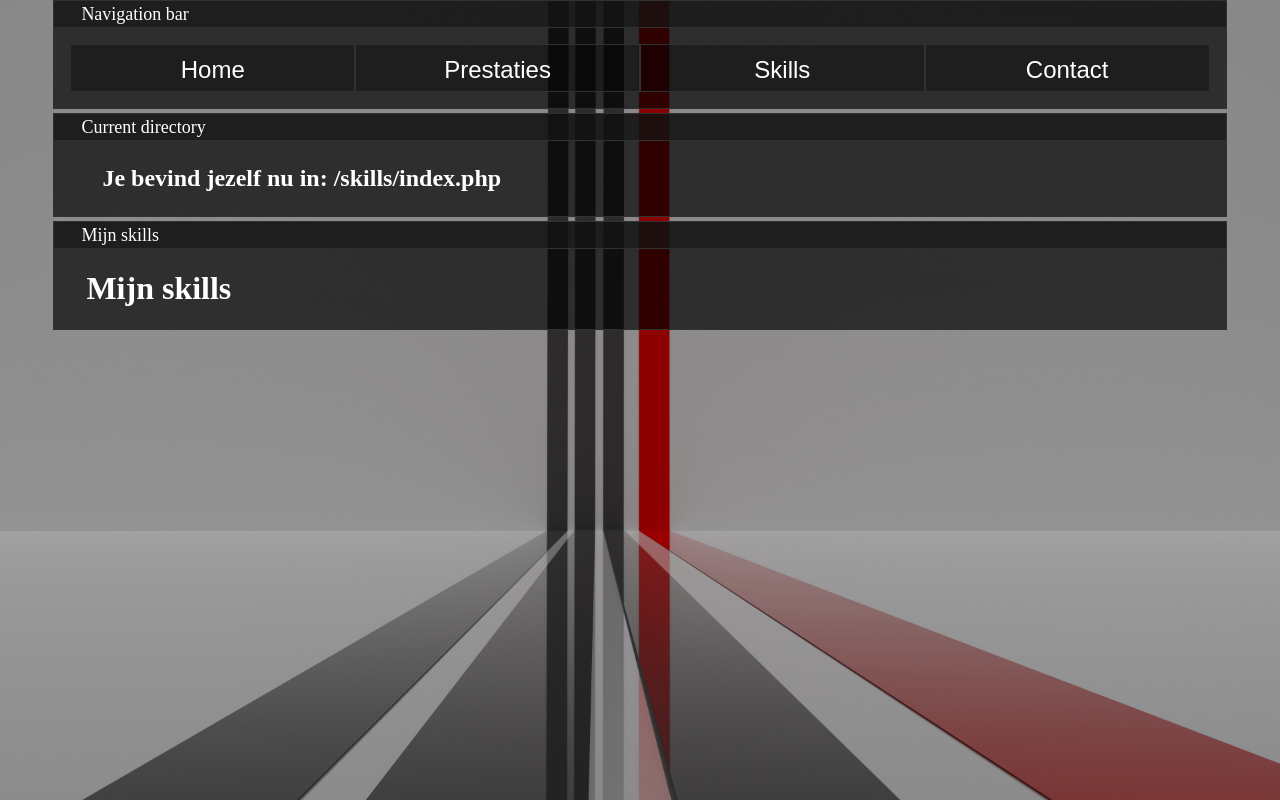
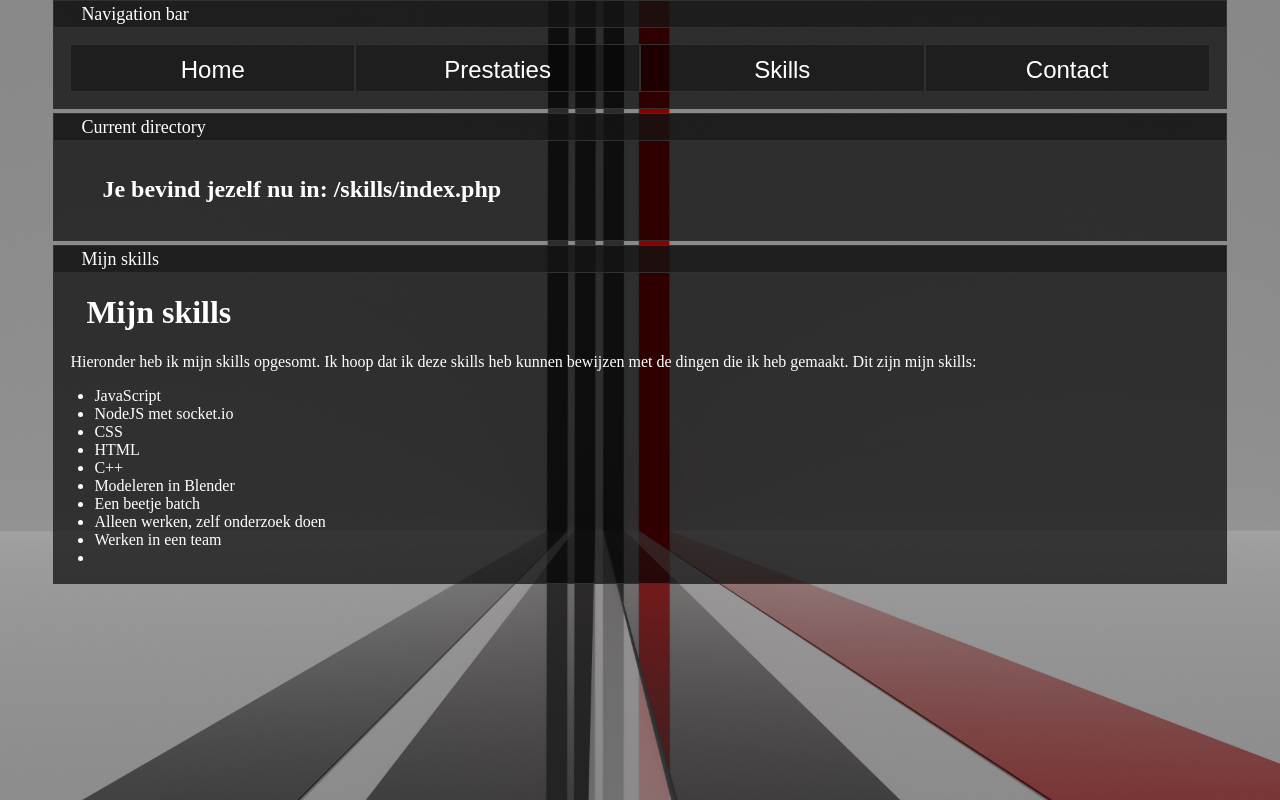
Before and after one commit to marloVGulik/Portfolio, a PHP site: page /skills/index.php in a window 1280 px wide. Run offline with PHP 8.4, Linux system fonts and the light colour scheme.

Commit message:
Updated skills, started fixing css

```diff
--- a/data/common/current.html
+++ b/data/common/current.html
@@ -1,3 +1,3 @@
-<div class="container col-12" id="Current directory">
+<div class="container col-12 height-3" id="Current directory">
     <h2 class="containerMargin" id="currentWindowLoc">You are now in: </h2>
 </div>
--- a/data/css/main.css
+++ b/data/css/main.css
@@ -38,9 +38,11 @@ img:hover {
     display: inline-block;
     text-align: left;
     overflow: auto;
+    height: max-content;
 }
 .containerMargin {
     margin: 1em;
+    line-height: 2em;
 }
 .containerTitle {
     text-align: center;
@@ -102,3 +104,26 @@ img:hover {
     width: 33.33%;
   }
 }
+
+.height-1 {height: 2rem;}
+.height-2 {height: 4rem;}
+.height-3 {height: 8rem;}
+.height-4 {height: 12rem;}
+.height-5 {height: 16rem;}
+.height-6 {height: 20rem;}
+.height-7 {height: 24rem;}
+.height-8 {height: 28rem;}
+.height-9 {height: 32rem;}
+.height-10 {height: 36rem;}
+.height-11 {height: 40rem;}
+.height-12 {height: 44rem;}
+
+@media only screen and (max-height: 600px) {
+    /* For mobile phones: */
+    [class*="height-"] {
+        height: fit-content;
+    }
+    [class*="triple-height"] {
+      height: 33.33%;
+    }
+  }
--- a/index.php
+++ b/index.php
@@ -8,19 +8,19 @@
     <?php include($IPATH."header.html") ?>
     <div class="col-3" style="display: inline-block;">
         <?php include($IPATH."current.html") ?>
-        <div class="container col-12" id="Spaceship cockpit render met Blender">
+        <div class="container col-12 height-10" id="Spaceship cockpit render met Blender">
             <img src="Data/images/spaceship led strips.png" width="100%">
             <img src="Data/images/spaceship no led strips.png" width="100%">
         </div>
     </div>
     <div class="col-8" style="display: inline-block">
-        <div class="container col-12" id="Een aantal plaatjes">
+        <div class="container col-12 height-5" id="Een aantal plaatjes" style="overflow:hidden">
             <img src="Data/images/desktop.png" class="col-3"><!--
             --><img src="Data/images/desktop-blender.png" class="col-3"><!--
             --><img src="Data/images/texture-testing.png" class="col-3"><!--
             --><img src="Data/images/texture-testing-blender.png" class="col-3">
         </div>
-        <div class="container col-12" id="Over mij">
+        <div class="container col-12 height-8" id="Over mij">
             <h1>Een stuk over mij op dit moment</h1>
             <p>
                 Hallo, ik ben Marlo van Gulik, een 17 jaar oude jongen die op MBO 4 niveau applicatie- en media-onwikkeling studeert. Ik doe dit al ongeveer een half jaar,
--- a/skills/index.php
+++ b/skills/index.php
@@ -11,7 +11,20 @@
     </div>
     <div class="container col-11" id="Mijn skills">
         <h1>Mijn skills</h1>
-        <p></p>
+        <p>Hieronder heb ik mijn skills opgesomt. Ik hoop dat ik deze skills heb kunnen bewijzen met de dingen die ik heb gemaakt. Dit zijn mijn skills:</p>
+        <ul>
+            <li>JavaScript</li>
+            <li>NodeJS met socket.io</li>
+            <li>CSS</li>
+            <li>HTML</li>
+            <li>C++</li>
+            <li>Modeleren in Blender</li>
+            <li>Een beetje batch</li>
+            <li>Alleen werken, zelf onderzoek doen</li>
+            <li>Werken in een team</li>
+            <li></li>
+
+        </ul>
     </div>
     <script>createPageElement()</script>
 </body>
```
Also changed, not shown: accomplishments/index.php (+12 -12 lines), contact/index.php (+5 -3 lines), mycreations/index.php (deleted, +0 -14 lines).
